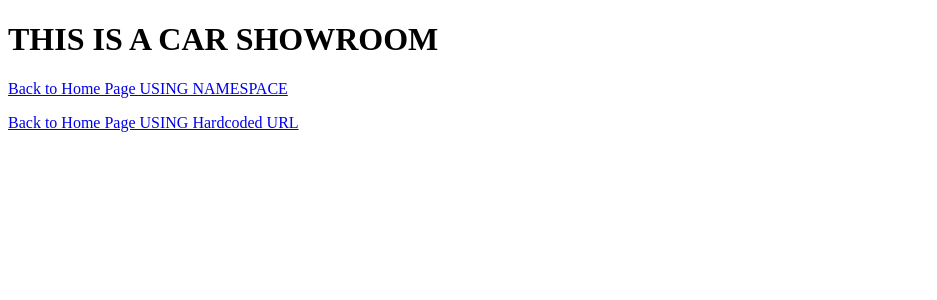
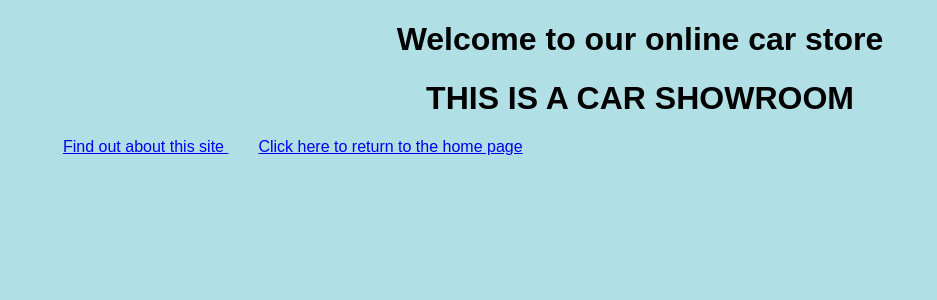
Before and after one commit to sayam56/dJangoCarsite, a Django app: page /aboutus/ in a window 1280 px wide. Shown: the top 300 px of the page, without its empty margins (0-937 px from the left). Run offline with Django 5.2, Linux system fonts and the light colour scheme.

Commit message:
Lab7 in the motion

```diff
--- /dev/null
+++ b/carapp/static/carapp/styles.css
@@ -0,0 +1,15 @@
+body {
+    background-color: powderblue;
+    color: black;
+    font-family: sans-serif;
+    font-size: 16px;
+}
+
+h1 {
+    text-align: center;
+}
+
+.hbar1 {
+    display: inline;
+    margin: 15px;
+}
--- a/carapp/templates/carapp/aboutus.html
+++ b/carapp/templates/carapp/aboutus.html
@@ -1,12 +1,7 @@
-<!DOCTYPE html>
-<html lang="en">
-<head>
-    <meta charset="UTF-8">
-    <title>About Us</title>
-</head>
-<body>
+{% extends 'carapp/base.html' %}
+
+{% block body_block %}
     <h1>THIS IS A CAR SHOWROOM</h1>
-    <p><a href="{% url 'carapp:homepage' %}">Back to Home Page USING NAMESPACE</a></p>
-    <p><a href="/">Back to Home Page USING Hardcoded URL</a></p>
-</body>
-</html>
+{#    <p><a href="{% url 'carapp:homepage' %}">Back to Home Page USING NAMESPACE</a></p>#}
+{#    <p><a href="/">Back to Home Page USING Hardcoded URL</a></p>#}
+{% endblock %}
--- /dev/null
+++ b/carapp/templates/carapp/base.html
@@ -0,0 +1,19 @@
+<!DOCTYPE html>
+{% load static %}
+<html>
+<head>
+    <link rel="stylesheet" type="text/css" href="{% static 'carapp/styles.css' %}"/>
+    <title> CarSite - {% block title %} Welcome! {% endblock %}</title>
+</head>
+<body>
+<div>
+    <h1>{% block myhdg %} Welcome to our online car store {% endblock %}</h1>
+    {% block body_block %}*** {% endblock %}
+</div>
+<div>
+    <ul>
+        <li class="hbar1"><a href="http://127.0.0.1:8000/aboutus/"> Find out about this site </a></li>
+        <li class="hbar1"><a href = "{% url 'carapp:homepage'%}"> Click here to return to the home page </a><br/></li>
+    </ul>
+</div>
+</body>
--- a/carapp/urls.py
+++ b/carapp/urls.py
@@ -24,5 +24,6 @@ urlpatterns = [
     path('', views.homepage, name='homepage'),
     path('lab_group_members/', LabGroupMembersView.as_view(), name='lab_group_members'),
     path('<int:cartype_no>/', views.cardetail, name='cardetail'),
+    path('info_display/', views.info_display, name='info_display'),
     path('aboutus/', views.aboutUs, name='aboutUs'),
 ]
--- a/carapp/views.py
+++ b/carapp/views.py
@@ -109,3 +109,9 @@ class LabGroupMembersView(View):
 # 2. Class Based Approach: CBV extends built in `View` class and provides better organization.
 # 3. URL Configuration: In urls.py for CBV we use `.as_view()` to complete the routing, whereas in FBV we can directly
 # call the view function.
+
+
+def info_display(request):
+    favourite_food = 'pizza'
+    hobby = 'singing'
+    return render(request, 'carapp/info_template.html', {'favourite_food':favourite_food, 'hobby':hobby})
```
Also changed, not shown: carapp/models.py (+13 -0 lines), carapp/templates/carapp/cardetail.html (+4 -11 lines), carapp/templates/carapp/homepage.html (+5 -10 lines), carapp/templates/carapp/info_template.html (added, +11 -0 lines), carapp/migrations/0007_vehicle_car_features.py (added), carapp/migrations/0008_alter_vehicle_car_features.py (added), carapp/migrations/0009_alter_vehicle_car_features.py (added), carapp/migrations/0010_alter_vehicle_car_features.py (added), carapp/migrations/0011_alter_vehicle_car_features.py (added), carapp/migrations/0012_alter_vehicle_car_features.py (added), carapp/migrations/0013_alter_vehicle_car_features.py (added), db.sqlite3.
